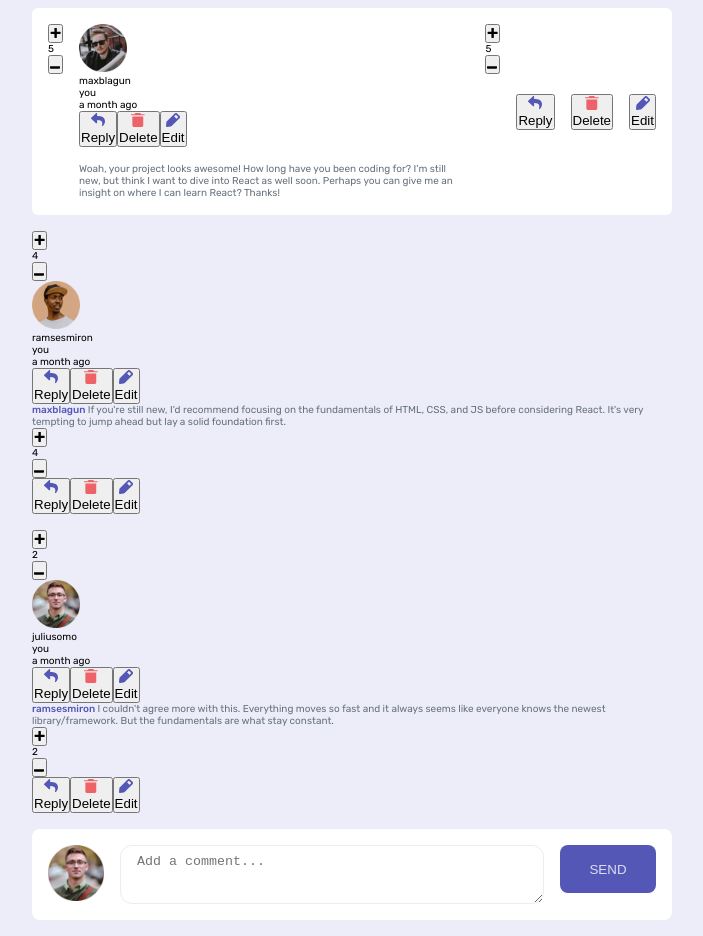
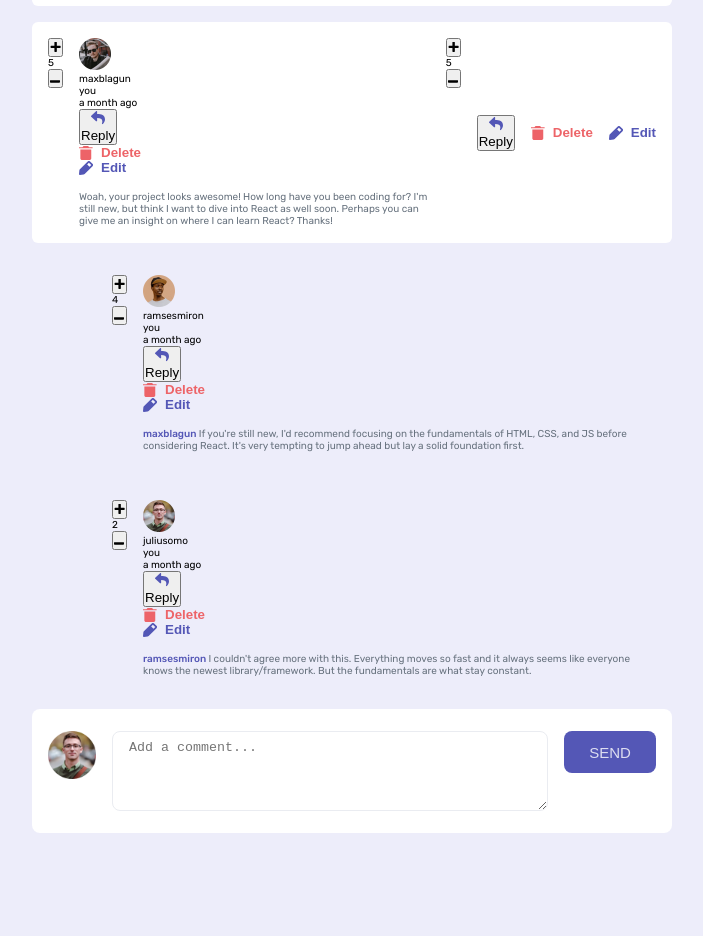
Before and after one commit to UnicornDad8/interactive-comments-section, a Next.js app: page / in a window 1280 px wide. Shown: the part 279-1215 px from the top of the page, without its empty margins (288-991 px from the left). After the commit the page ends 1128 px from the top, so only its background shows below. Built offline with nearby package versions, Linux system fonts and the light colour scheme.

Commit message:
Adding better styles to InputComment component

```diff
--- a/app/components/ActionButton.module.css
+++ b/app/components/ActionButton.module.css
@@ -1,9 +1,8 @@
 .action-button {
   border: none;
   outline: none;
-  padding: 1.6rem 0.8rem;
-  width: 9.6rem;
-  height: 4.8rem;
+  padding: 0.8rem;
+  width: 10rem;
   display: flex;
   align-items: center;
   justify-content: center;
@@ -11,6 +10,17 @@
   background: var(--color-moderate-blue);
   border-radius: 0.8rem;
   text-transform: uppercase;
+  font-size: 1.5rem;
+}
+
+.btn-mobile {
+  height: 5.6rem;
+  width: 12rem;
+}
+
+.btn-desktop {
+  height: 4.2rem;
+  width: 9.2rem;
 }
 
 .action-button:hover {
--- a/app/components/ActionButton.tsx
+++ b/app/components/ActionButton.tsx
@@ -21,6 +21,7 @@ type ActionButtonProps = {
   replyIdToUpdate?: number;
   updatedReplyContent?: string;
   resetCommentValue?: () => void;
+  isMobile?: boolean;
 };
 
 interface User {
@@ -75,6 +76,7 @@ const ActionButton = (props: ActionButtonProps) => {
   const replyIdToUpdate = props.replyIdToUpdate;
   const updatedReplyContent = props.updatedReplyContent;
   const resetCommentValue = props.resetCommentValue;
+  const isMobile = props.isMobile;
 
   const handleClick = () => {
     action === "send" ? onAddComment(newComment) : null;
@@ -144,7 +146,14 @@ const ActionButton = (props: ActionButtonProps) => {
   };
 
   return (
-    <button className={styles["action-button"]} onClick={handleClick}>
+    <button
+      className={
+        (isMobile ? styles["btn-mobile"] : styles["btn-desktop"]) +
+        " " +
+        styles["action-button"]
+      }
+      onClick={handleClick}
+    >
       {action}
     </button>
   );
--- a/app/components/Avatar.tsx
+++ b/app/components/Avatar.tsx
@@ -19,8 +19,8 @@ const Avatar = (props: AvatarProps) => {
   return (
     <Image
       className={styles["avatar"]}
-      width={isBigAvatar ? 56 : 48}
-      height={isBigAvatar ? 56 : 48}
+      width={isBigAvatar ? 48 : 32}
+      height={isBigAvatar ? 48 : 32}
       src={webp}
       alt={"Avatar of " + username}
     />
--- /dev/null
+++ b/app/components/DeleteButton.module.css
@@ -0,0 +1,14 @@
+.delete-button {
+  display: flex;
+  gap: 0.8rem;
+  align-items: center;
+  justify-content: center;
+  border: none;
+  background: transparent;
+  color: var(--color-soft-red);
+  font-weight: 600;
+}
+
+.delete-button:hover {
+  opacity: 0.5;
+}
--- a/app/components/DeleteButton.tsx
+++ b/app/components/DeleteButton.tsx
@@ -1,6 +1,7 @@
 import Image from "next/image";
 import React, { useState } from "react";
 import DeleteModal from "./DeleteModal";
+import styles from "./DeleteButton.module.css";
 
 type DeleteButtonProps = {
   show: boolean;
@@ -29,7 +30,7 @@ const DeleteButton = (props: DeleteButtonProps) => {
 
   return (
     <>
-      <button onClick={handleClick}>
+      <button onClick={handleClick} className={show + styles["delete-button"]}>
         <Image
           src="/images/icon-delete.svg"
           alt="Delete Icon"
--- /dev/null
+++ b/app/components/EditButton.module.css
@@ -0,0 +1,18 @@
+.edit-button {
+  display: flex;
+  gap: 0.8rem;
+  align-items: center;
+  justify-content: center;
+  border: none;
+  background: transparent;
+  color: var(--color-moderate-blue);
+  font-weight: 600;
+}
+
+.edit-button:hover {
+  opacity: 0.5;
+}
+
+.opacity-50 {
+  opacity: 0.5;
+}
--- a/app/components/EditButton.tsx
+++ b/app/components/EditButton.tsx
@@ -1,5 +1,6 @@
 import Image from "next/image";
 import React from "react";
+import styles from "./EditButton.module.css";
 
 type EditButtonProps = {
   show: boolean;
@@ -16,7 +17,15 @@ const EditButton = (props: EditButtonProps) => {
   };
 
   return (
-    <button onClick={handleClick}>
+    <button
+      onClick={handleClick}
+      className={
+        show +
+        styles["edit-button"] +
+        " " +
+        (isEditing ? styles["opacity-50"] : " ")
+      }
+    >
       <Image
         src="/images/icon-edit.svg"
         alt="Edit Icon"
--- a/app/components/InputComment.module.css
+++ b/app/components/InputComment.module.css
@@ -1,6 +1,6 @@
 .input-comment-container {
   background: var(--color-white);
-  padding: 1.6rem;
+  padding: 2.2rem 1.6rem;
   display: flex;
   flex-direction: column;
   gap: 1.6rem;
--- a/app/components/InputComment.tsx
+++ b/app/components/InputComment.tsx
@@ -115,6 +115,7 @@ const InputComment = (props: InputCommentProps) => {
           onReplyComment={onReplyComment}
           onAddComment={onAddComment}
           action={action}
+          isMobile={true}
         />
       </div>
       <div className="hidden md-block">
--- /dev/null
+++ b/app/components/Reply.module.css
@@ -0,0 +1,34 @@
+.reply-container {
+  padding-left: 1.6rem;
+  display: flex;
+  flex-direction: column;
+  gap: 1.6rem;
+}
+
+@media only screen and (min-width: 769px) {
+  .reply-container {
+    margin-left: 3.2rem;
+    padding-left: 3.2rem;
+  }
+}
+
+.user-vote-and-actions {
+  padding: 1.6rem;
+  display: flex;
+  flex-direction: column;
+  gap: 1.6rem;
+  border-radius: 0.8rem;
+}
+
+@media only screen and (min-width: 769px) {
+  .user-vote-and-actions {
+    flex-direction: row;
+  }
+}
+
+.user-detail-container {
+  display: flex;
+  flex-direction: column;
+  gap: 1.6rem;
+  width: 100%;
+}
--- a/app/components/Reply.tsx
+++ b/app/components/Reply.tsx
@@ -8,6 +8,7 @@ import InputComment from "./InputComment";
 import { Console } from "console";
 import DeleteButton from "./DeleteButton";
 import EditButton from "./EditButton";
+import styles from "./Reply.module.css";
 
 type ReplyProps = {
   currentUser: User;
@@ -63,16 +64,16 @@ const Reply = (props: ReplyProps) => {
   };
 
   return (
-    <div>
-      <div>
-        <div>
+    <div className={styles["reply-container"]}>
+      <div className={styles["user-vote-and-actions"]}>
+        <div className="hidden md-block">
           <Vote
             replyIdToChangeVote={reply.id}
             onReplyVoteChange={onReplyVoteChange}
             score={reply.score}
           />
         </div>
-        <div>
+        <div className={styles["user-detail-container"]}>
           <UserDetail
             replyIdToDelete={reply.id}
             onDeleteReply={onDeleteReply}
@@ -98,14 +99,14 @@ const Reply = (props: ReplyProps) => {
           />
         </div>
         <div>
-          <div>
+          <div className="block md-hidden">
             <Vote
               replyIdToChangeVote={reply.id}
               onReplyVoteChange={onReplyVoteChange}
               score={reply.score}
             />
           </div>
-          <div>
+          <div className="md-hidden">
             <ReplyButton
               show={isCurrentUser}
               isReplying={isReplying}
--- a/app/globals.css
+++ b/app/globals.css
@@ -129,6 +129,7 @@ body {
   }
 }
 
+/* ------- responsive utility classes ------- */
 .hidden {
   display: none;
 }
@@ -139,7 +140,7 @@ body {
 
 @media only screen and (min-width: 769px) {
   .md-block {
-    display: block;
+    display: block !important;
   }
 
   .md-hidden {
@@ -158,12 +159,12 @@ body {
   rounded: 1.2rem;
   width: 100%;
   color: var(--color-dark-blue);
-  border-radius: 1.2rem;
+  border-radius: 0.8rem;
   height: 15rem;
 }
 
 @media only screen and (min-width: 769px) {
   .textarea {
-    height: auto;
+    height: 8rem;
   }
 }
```
